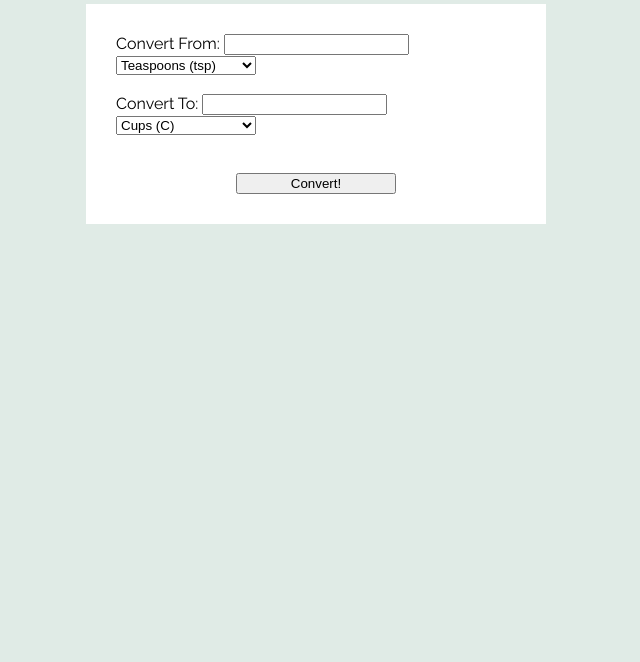
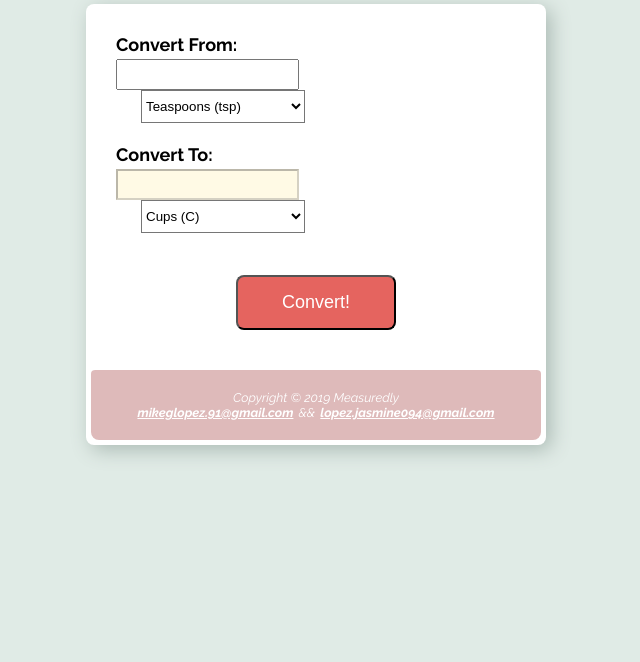
Before and after one commit to mikeglopez/measuredly, a website: page index.html in a window 1280 px wide. Shown: the part 138-800 px from the top of the page, without its empty margins (324-964 px from the left). Drawn offline with nearby package versions, Linux system fonts and the light colour scheme.

Commit message:
Add CSS styling

```diff
--- a/index.html
+++ b/index.html
@@ -13,16 +13,20 @@
   <div id="main">
     <form id="conversion">
 
-      Convert From: <input type="text" name="input">
-      <select id="inputs">
+      <b>Convert From:</b>
+      <br>
+      <input type="text" name="input">
+      <select id="inputDropDown">
         <option value="teaspoons">Teaspoons (tsp)</option>
         <option value="tablespoons">Tablespoons (Tbsp)</option>
         <option value="cups">Cups (C)</option>
       </select>
       <br>
       <br>
-      Convert To: <input type="text" name="ouput">
-      <select id="ouputs">
+      <b>Convert To:</b>
+      <br>
+      <input type="text" name="ouput" id="output" disabled="disabled">
+      <select id="outputDropDown">
         <option value="cups">Cups (C)</option>
         <option value="tablespoons">Tablespoons (Tbsp)</option>
         <option value="teaspoons">Teaspoons (tsp)</option>
@@ -33,6 +37,12 @@
       <button type="button" id="convert">Convert!</button>
 
     </form>
+
+    <footer>
+      Copyright &copy; 2019 Measuredly
+        <br>
+        <a href="mailto:mikeglopez.91@gmail.com">mikeglopez.91@gmail.com</a>&&<a href="mailto:lopez.jasmine094@gmail.com">lopez.jasmine094@gmail.com</a>
+    </footer>
   </div>
   <script src="scripts/index.js"></script>
 </body>
--- a/package.json
+++ b/package.json
@@ -8,7 +8,7 @@
   "license": "ISC",
   "main": "index.js",
   "dependencies": {
-    "jquery": "^2.2.1"
+    "jquery": "^3.0.0"
   },
   "devDependencies": {},
   "scripts": {
--- a/styles/style.css
+++ b/styles/style.css
@@ -4,11 +4,13 @@
   font-weight: bold;
   font-family: 'Pacifico', cursive;
   color: #374941;
+  text-shadow: 3px 3px 10px #ABBAB4;
 }
 
 body {
   background-color: #E0EBE6;
   font-family: 'Raleway', sans-serif;
+  font-size: 18px;
 }
 
 #main {
@@ -20,10 +22,71 @@ body {
   padding: 30px;
   margin-left: auto;
   margin-right: auto;
+  border-radius: 8px;
+  box-shadow: 5px 5px 20px #ABBAB4;
+}
+
+input {
+  width: 175px;
+  margin-right: 25px;
+  height: 25px;
+  font-size: 17px;
+  text-align: center;
+  margin-top: 4px;
+}
+
+#output:disabled {
+  background: #fffae5;
+}
+
+/* Create a custom select menu for dropdowns https://www.w3schools.com/howto/howto_custom_select.asp */
+
+#inputDropDown {
+  width: 164px;
+  margin-left: 25px;
+  height: 33px;
+  background-color: #FFFFFF;
+}
+
+#outputDropDown {
+  width: 164px;
+  margin-left: 25px;
+  height: 33px;
+  background-color: #FFFFFF;
 }
 
 button {
   margin-left: 30%;
   margin-right: 30%;
   width: 40%;
+  background-color: #E5645F;
+  color: #FFFFFF;
+  padding: 15px 32px;
+  font-size: 18px;
+  border-radius: 8px;
+  cursor: pointer;
 }
+
+footer {
+  background-color: #DEBABA;
+	color: #FFFFFF;
+	font-size: .70em;
+	font-style: italic;
+	text-align: center;
+  padding: 20px 0px;
+  margin: 40px -25px -25px -25px;
+  border-radius: 4px 4px 8px 8px;
+	}
+
+  footer a:link {
+    color: #FFFFFF;
+		font-weight: bold;
+		padding-left: 5px;
+		padding-right: 5px;
+  }
+  footer a:visited {
+    color: #FFFFFF;
+  }
+  footer a:hover {
+    color: #F2F2F2;
+  }
```
